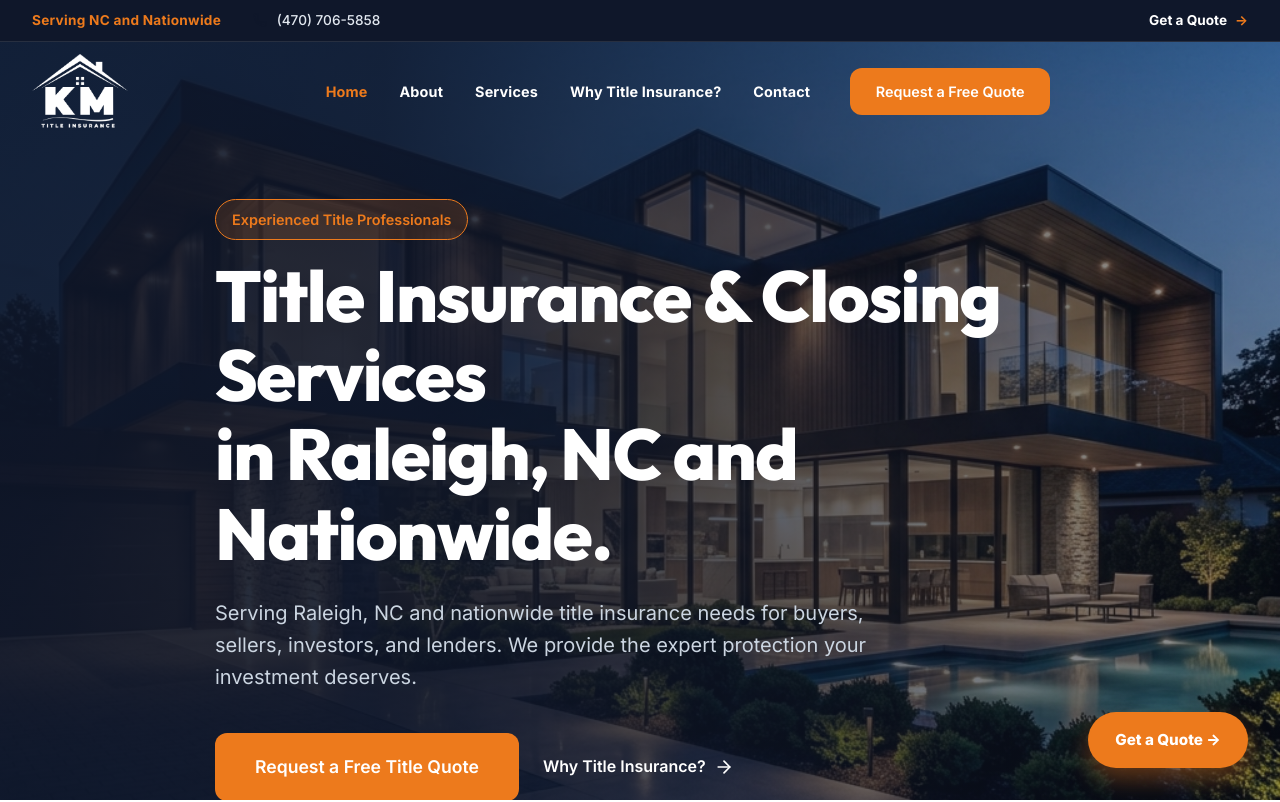
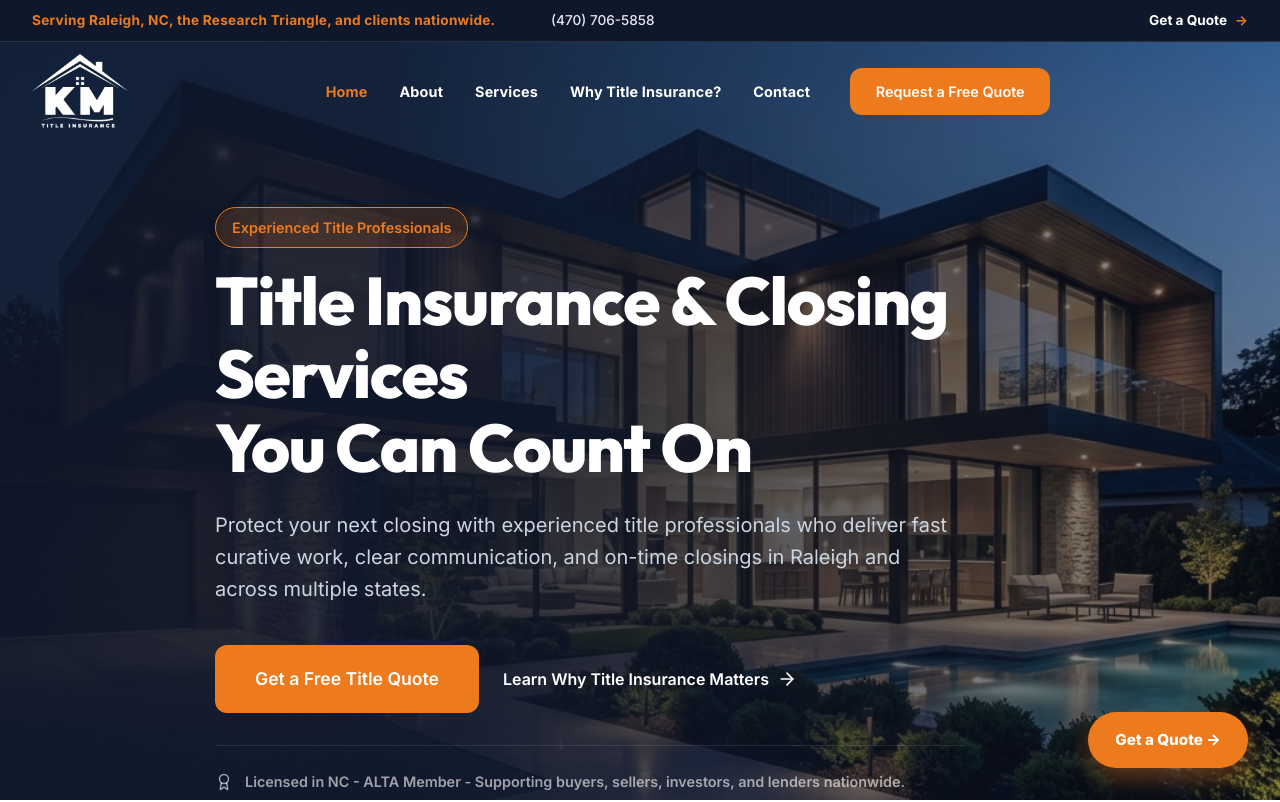
Before and after one commit to Kathir7623/Title-Insurance, a React (Vite) app: page / in a window 1280 px wide. Shown: the top 802 px of the page. Built offline with nearby package versions, Linux system fonts and the light colour scheme.

Commit message:
Update: Refreshed Hero section and Top Bar content as per new messaging requirements. Targeted Raleigh/Research Triangle specifically and added professional trust lines.

```diff
--- a/src/components/Navbar.jsx
+++ b/src/components/Navbar.jsx
@@ -52,7 +52,7 @@ const Navbar = () => {
         }}>
           <div className="container" style={{ display: 'flex', justifyContent: 'space-between', alignItems: 'center', width: '100%' }}>
             <div style={{ display: 'flex', gap: '2rem', alignItems: 'center' }}>
-              <span style={{ color: 'var(--secondary)', fontWeight: 700, fontSize: '0.85rem', letterSpacing: '0.02em' }}>Serving NC and Nationwide</span>
+              <span style={{ color: 'var(--secondary)', fontWeight: 700, fontSize: '0.85rem', letterSpacing: '0.02em' }}>Serving Raleigh, NC, the Research Triangle, and clients nationwide.</span>
               <div style={{ display: 'flex', alignItems: 'center', gap: '0.6rem', fontSize: '0.85rem' }}>
                 <Phone size={14} className="text-secondary" />
                 <a href="tel:4707065858" style={{ color: '#e2e8f0', textDecoration: 'none', fontWeight: 500 }}>(470) 706-5858</a>
--- a/src/pages/Home.jsx
+++ b/src/pages/Home.jsx
@@ -82,21 +82,36 @@ const Home = () => {
               transition={{ duration: 0.8 }}
             >
               <div style={heroBadge}>Experienced Title Professionals</div>
-              <h1 style={{ fontSize: 'clamp(2.5rem, 6vw, 4.5rem)', fontWeight: 900, lineHeight: 1.1, marginBottom: '1.5rem', letterSpacing: '-0.02em' }}>
+              <h1 style={{ fontSize: 'clamp(2.5rem, 6vw, 4.2rem)', fontWeight: 900, lineHeight: 1.1, marginBottom: '1.5rem', letterSpacing: '-0.02em' }}>
                 Title Insurance & Closing Services <br className="desktop-only" />
-                <span className="text-secondary">in Raleigh, NC and Nationwide.</span>
+                <span className="text-secondary">You Can Count On</span>
               </h1>
-              <p style={{ fontSize: '1.25rem', color: '#cbd5e1', marginBottom: '2.5rem', maxWidth: '700px', lineHeight: 1.6 }}>
-                Serving Raleigh, NC and nationwide title insurance needs for buyers, sellers, investors, and lenders. We provide the expert protection your investment deserves.
+              <p style={{ fontSize: '1.25rem', color: '#cbd5e1', marginBottom: '2.5rem', maxWidth: '750px', lineHeight: 1.6 }}>
+                Protect your next closing with experienced title professionals who deliver fast curative work, clear communication, and on-time closings in Raleigh and across multiple states.
               </p>
 
-              <div style={{ display: 'flex', gap: '1.5rem', alignItems: 'center', flexWrap: 'wrap' }}>
+              <div style={{ display: 'flex', gap: '1.5rem', alignItems: 'center', flexWrap: 'wrap', marginBottom: '2rem' }}>
                 <Link to="/contact" className="btn btn-primary" style={{ padding: '1.25rem 2.5rem', fontSize: '1.1rem' }}>
-                  Request a Free Title Quote
+                  Get a Free Title Quote
                 </Link>
                 <Link to="/why-title-insurance" style={{ color: 'white', fontWeight: 600, display: 'flex', alignItems: 'center', gap: '0.5rem', textDecoration: 'none' }}>
-                  Why Title Insurance? <ArrowRight size={20} />
+                  Learn Why Title Insurance Matters <ArrowRight size={20} />
                 </Link>
+              </div>
+
+              <div style={{
+                display: 'flex',
+                alignItems: 'center',
+                gap: '0.75rem',
+                color: 'rgba(255,255,255,0.6)',
+                fontSize: '0.9rem',
+                fontWeight: 600,
+                borderTop: '1px solid rgba(255,255,255,0.1)',
+                paddingTop: '1.5rem',
+                maxWidth: '750px'
+              }}>
+                <Award size={18} className="text-secondary" />
+                <span>Licensed in NC - ALTA Member - Supporting buyers, sellers, investors, and lenders nationwide.</span>
               </div>
             </motion.div>
           </div>
```
